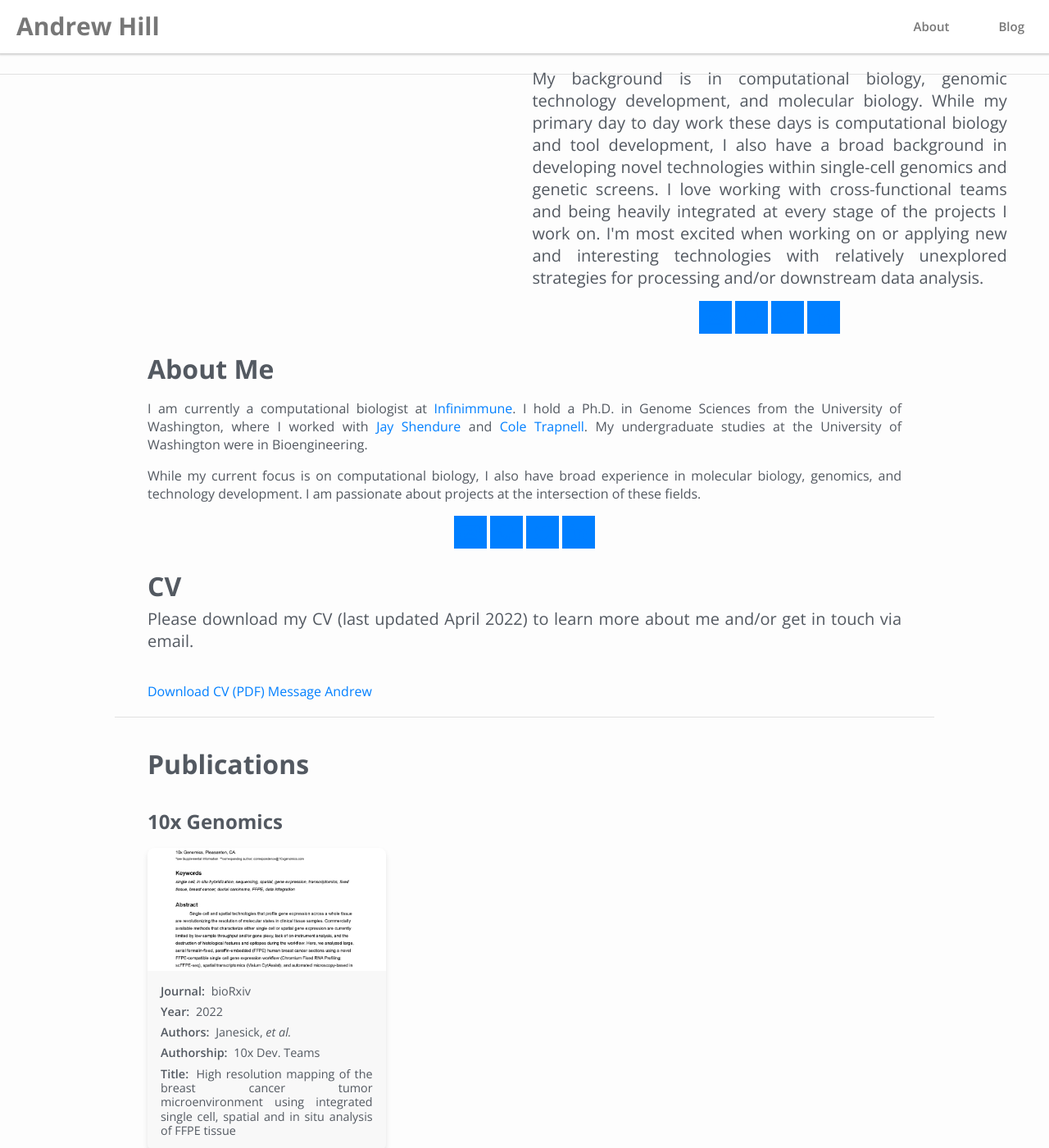
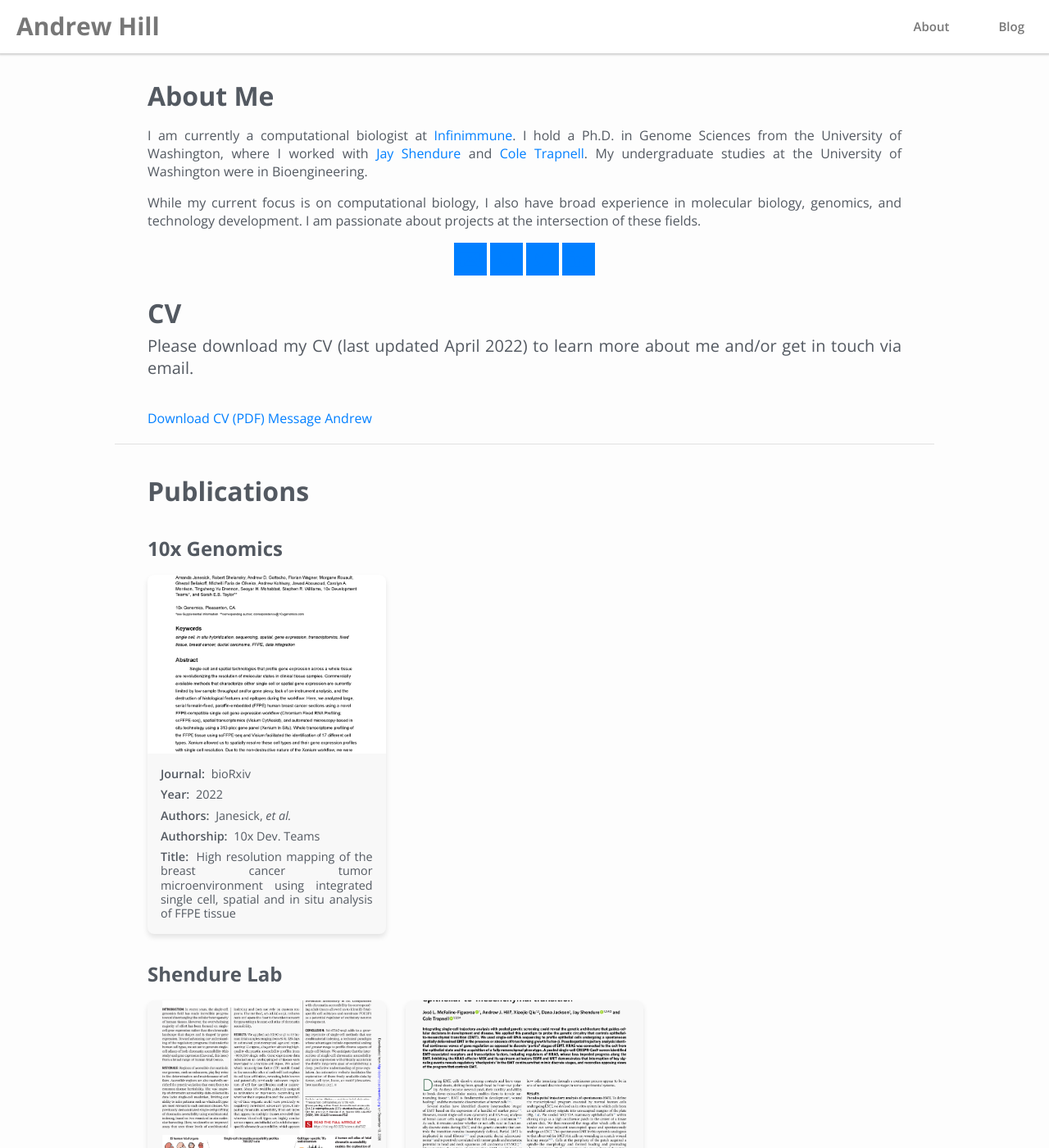
Before and after one commit to andrewhill157/personal-website, a Jekyll site: the page built from index.html, in a window 1280 px wide and 1400 px high. Shown: the whole window at 82% size. Built offline with Jekyll 4.4.1, drawn with Linux system fonts in a browser that asks for light colours; nearby versions of some CDN libraries; some of the changed text lies outside the part shown.

Commit message:
Updates styling of cards a bit

```diff
--- a/css/styles.scss
+++ b/css/styles.scss
@@ -121,7 +121,7 @@ PROJECT TILES
 
 .project-grid {
   display: grid;
-  grid-template-columns: repeat(auto-fill, minmax(280px, 1fr));
+  grid-template-columns: repeat(auto-fill, minmax(250px, 1fr));
   gap: 1.5rem;
 }
 
@@ -139,23 +139,27 @@ PROJECT TILES
   a {
     color: inherit;
     text-decoration: none;
-    display: flex;
-    flex-direction: column;
-    height: 100%;
+    display: block;
   }
 
-  img {
+  .project-thumbnail {
     width: 100%;
-    height: 150px;
-    object-fit: cover;
+    padding-top: 75%; // 4:3 aspect ratio
+    position: relative;
+    overflow: hidden;
+
+    img {
+      position: absolute;
+      top: 0;
+      left: 0;
+      width: 100%;
+      height: 100%;
+      object-fit: cover;
+    }
   }
 
   .project-info {
     padding: 1rem;
-    flex-grow: 1;
-    display: flex;
-    flex-direction: column;
-    justify-content: space-between;
 
     p {
       margin: 0 0 0.5rem;
--- a/index.html
+++ b/index.html
@@ -2,16 +2,6 @@
 title: Andrew John Hill
 layout: front_page
 ---
-
-<!-- Introduction and picture -->
-<div class="section" id="about">
-  <div class="col span_1_of_2"></div>
-  <div class="col span_1_of_2 intro">
-    <p class="leadText">My background is in computational biology, genomic technology development, and molecular biology. While my primary day to day work these days is computational biology and tool development, I also have a broad background in developing novel technologies within single-cell genomics and genetic screens. I love working with cross-functional teams and being heavily integrated at every stage of the projects I work on. I'm most excited when working on or applying new and interesting technologies with relatively unexplored strategies for processing and/or downstream data analysis.</p>
-
-    {% include socialMediaLinks.html %}
-  </div>
-</div>
 
 <div class="container">
   <div class="section">
@@ -36,7 +26,6 @@ layout: front_page
 
     <span class="downloadLink"><a class="downloadLink" href="mailto:ajh24@uw.edu">Message Andrew</a></span>
   </div>
-
   <div class="section projects">
     <h1>Publications</h1>
 
@@ -44,7 +33,9 @@ layout: front_page
     <div class="project-grid">
       <div class="project-tile">
         <a href="/documents/publications/10x_ffpe_biorxiv.pdf">
+          <div class="project-thumbnail">
             <img src="/images/publications_thumbnails/10x_ffpe_biorxiv.png" alt="10x Dev. Teams; bioRxiv 2022">
+          </div>
           <div class="project-info">
             <p><strong>Journal:</strong> bioRxiv</p>
             <p><strong>Year:</strong> 2022</p>
@@ -60,7 +51,9 @@ layout: front_page
     <div class="project-grid">
       <div class="project-tile">
         <a href="/documents/publications/fetal_atac_atlas_science.pdf">
+          <div class="project-thumbnail">
             <img src="/images/publications_thumbnails/fetal_atac_atlas_science.png" alt="1st Author; Science 2022">
+          </div>
           <div class="project-info">
             <p><strong>Journal:</strong> Science</p>
             <p><strong>Year:</strong> 2022</p>
@@ -73,26 +66,15 @@ layout: front_page
 
       <div class="project-tile">
         <a href="/documents/publications/emt_screen.pdf">
+          <div class="project-thumbnail">
             <img src="/images/publications_thumbnails/emt_screen.png" alt="2nd Author; Nature Genetics 2019">
+          </div>
           <div class="project-info">
             <p><strong>Journal:</strong> Nature Genetics</p>
             <p><strong>Year:</strong> 2019</p>
             <p><strong>Authors:</strong> McFaline-Figueroa, <i>et al.</i></p>
             <p><strong>Authorship:</strong> 2nd Author</p>
             <p><strong>Title:</strong> A pooled single-cell genetic screen identifies regulatory checkpoints in the continuum of the epithelial-to-mesenchymal transition</p>
-          </div>
-        </a>
-      </div>
-
-      <div class="project-tile">
-        <a href="/documents/publications/nature.mouse_development_atlas.pdf">
-          <img src="/images/publications_thumbnails/nature.mouse_development_atlas.png" alt="Middle Author; Nature 2019">
-          <div class="project-info">
-            <p><strong>Journal:</strong> Nature</p>
-            <p><strong>Year:</strong> 2019</p>
-            <p><strong>Authors:</strong> Cao and Spielmann, <i>et al.</i></p>
-            <p><strong>Authorship:</strong> Middle Author</p>
-            <p><strong>Title:</strong> The single-cell transcriptional landscape of mammalian organogenesis</p>
           </div>
         </a>
       </div>
@@ -104,7 +86,9 @@ layout: front_page
     <div class="project-grid">
       <div class="project-tile">
         <a href="/documents/publications/mnvs_biorxiv.pdf">
+          <div class="project-thumbnail">
             <img src="/images/publications_thumbnails/mnvs_biorxiv.png" alt="Middle Author; bioRxiv 2019">
+          </div>
           <div class="project-info">
             <p><strong>Journal:</strong> bioRxiv</p>
             <p><strong>Year:</strong> 2019</p>
@@ -115,18 +99,7 @@ layout: front_page
         </a>
       </div>
 
-      <div class="project-tile">
-        <a href="/documents/publications/nature.exac.pdf">
-          <img src="/images/publications_thumbnails/nature.exac.png" alt="Middle Author; Nature 2016">
-          <div class="project-info">
-            <p><strong>Journal:</strong> Nature</p>
-            <p><strong>Year:</strong> 2016</p>
-            <p><strong>Authors:</strong> Lek, <i>et al.</i></p>
-            <p><strong>Authorship:</strong> Middle Author</p>
-            <p><strong>Title:</strong> Analysis of protein-coding genetic variation in 60,706 humans</p>
-          </div>
-        </a>
-      </div>
+      <!-- Add more MacArthur Lab publications as needed -->
     </div>
   </div>
 
@@ -135,7 +108,9 @@ layout: front_page
     <div class="project-grid">
       <div class="project-tile">
         <a href="/publications/uw-genome-sciences/#epicviz">
+          <div class="project-thumbnail">
             <img src="/images/projects/epicviz.png" alt="EPICViz">
+          </div>
           <div class="project-info">
             <p><strong>Project:</strong> EPICViz</p>
             <p><strong>Type:</strong> Web Visualization</p>
@@ -152,7 +127,9 @@ layout: front_page
     <div class="project-grid">
       <div class="project-tile">
         <a href="/publications/uw-brl/#capstone">
+          <div class="project-thumbnail">
             <img src="/images/projects/capstone.png" alt="Online Modeling of Soft-Tissue">
+          </div>
           <div class="project-info">
             <p><strong>Project:</strong> Online Modeling of Soft-Tissue</p>
             <p><strong>Type:</strong> Capstone Project</p>
@@ -164,7 +141,9 @@ layout: front_page
 
       <div class="project-tile">
         <a href="/publications/uw-brl/#haptic-glove">
+          <div class="project-thumbnail">
             <img src="/images/projects/haptic-glove.png" alt="Haptic-Enabled Glove">
+          </div>
           <div class="project-info">
             <p><strong>Project:</strong> Haptic-Enabled Glove</p>
             <p><strong>Type:</strong> Hardware Project</p>
```
Lines whose indentation alone changed are shown as unchanged.
